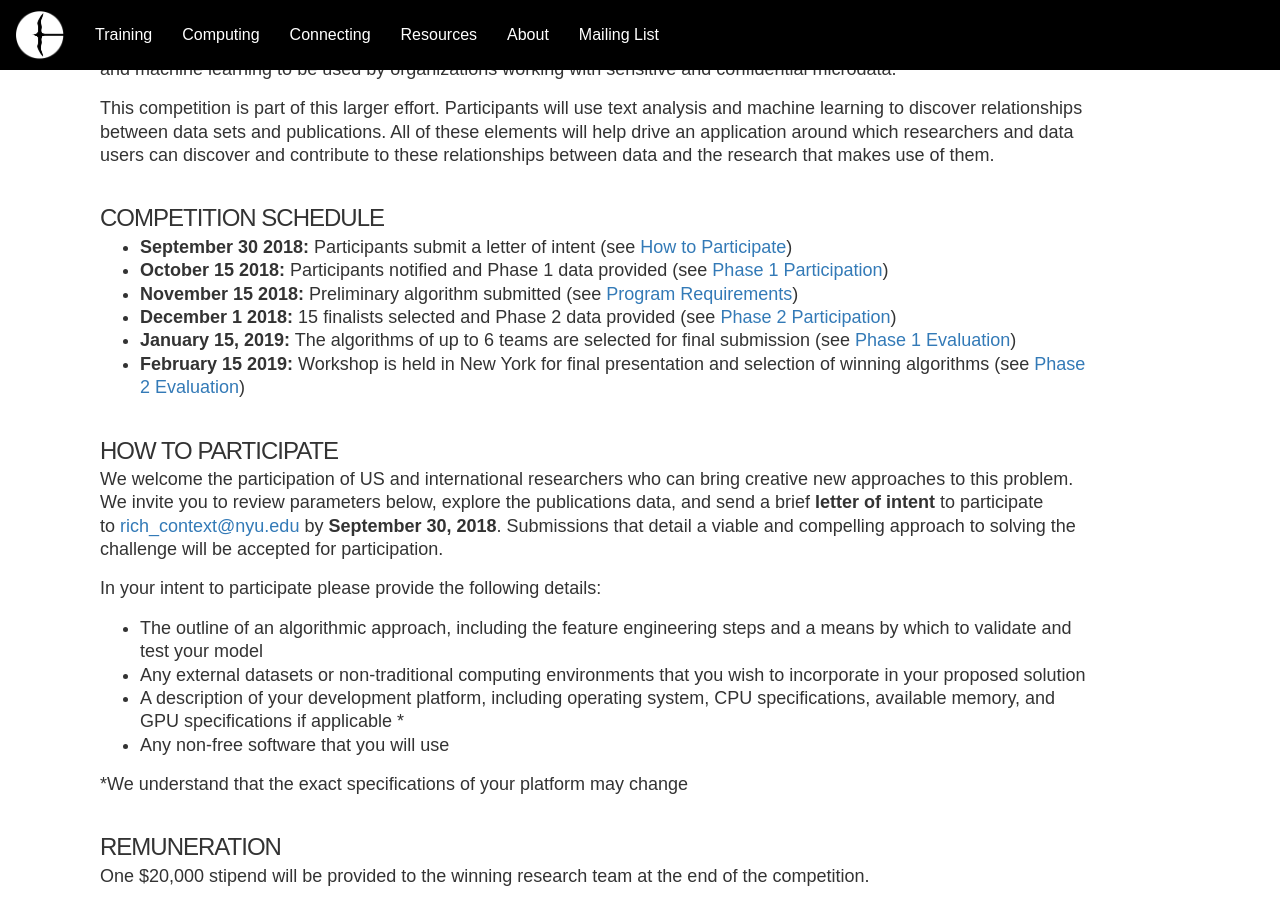
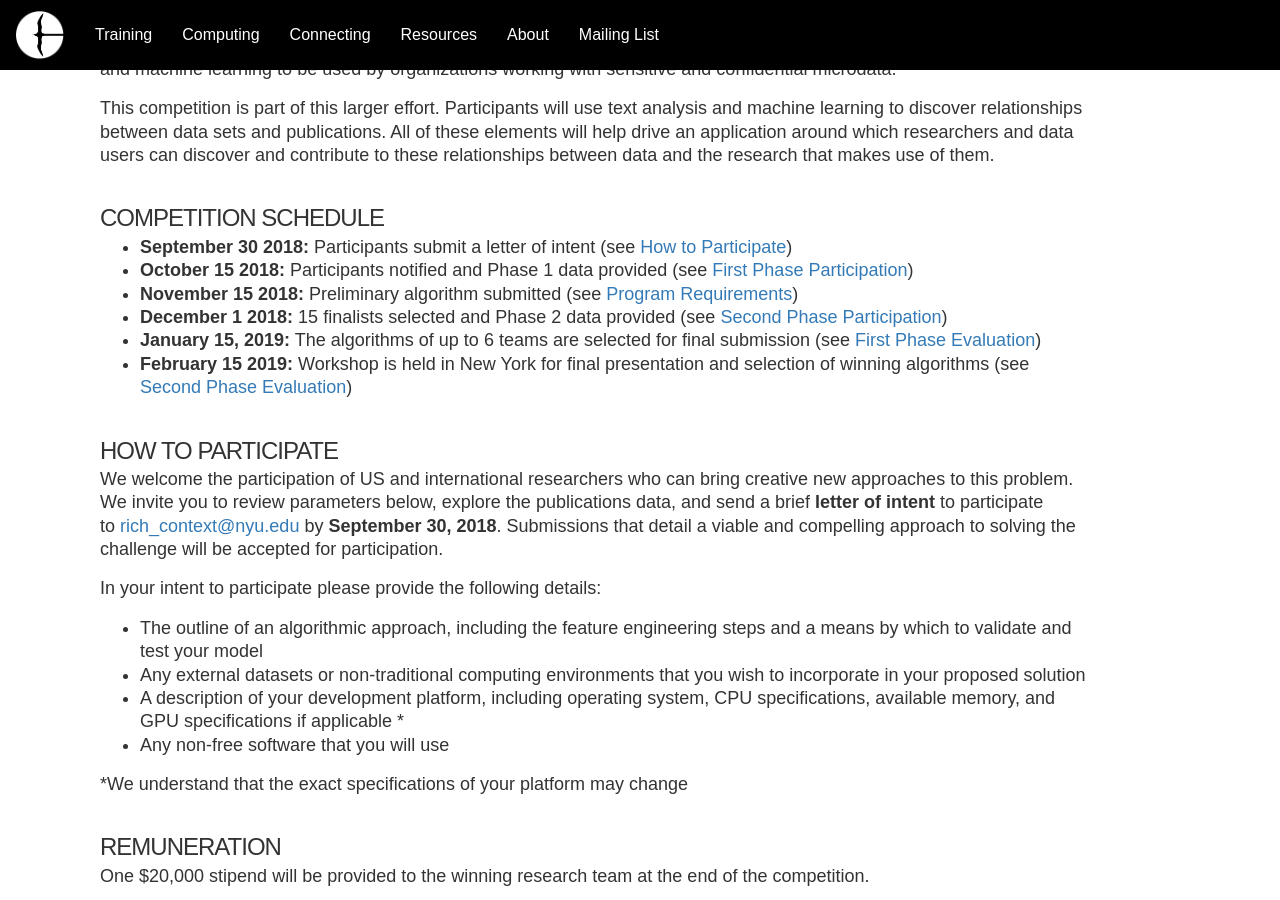
Before and after one commit to NYU-CI/coleridge, a Jekyll site: the page built from pages/richcontextcompetition.html, in a window 1280 px wide and 900 px high, scrolled down 1286 px. Built offline with Jekyll 4.4.1, drawn with Linux system fonts in a browser that asks for light colours; nearby versions of some CDN libraries.

Commit message:
Small edits

```diff
--- a/pages/richcontextcompetition.html
+++ b/pages/richcontextcompetition.html
@@ -74,11 +74,11 @@ permalink: richcontextcompetition.html
     <div class="col-sm-12">
       <ul class="comp-list">
       <li><strong>September 30 2018:</strong> Participants submit a letter of intent (see <a href="#howtoparticipate">How to Participate</a>)</li>
-      <li><strong>October 15 2018:</strong> Participants notified and Phase 1 data provided (see <a href="#phase1participation">Phase 1 Participation</a>)</li>
+      <li><strong>October 15 2018:</strong> Participants notified and Phase 1 data provided (see <a href="#phase1participation">First Phase Participation</a>)</li>
       <li><strong>November 15 2018:</strong> Preliminary algorithm submitted (see <a href="#programreqs">Program Requirements</a>)</li>
-      <li><strong>December 1 2018:</strong> 15 finalists selected and Phase 2 data provided (see <a href="#phase2participation">Phase 2 Participation</a>)</li>
-      <li><strong>January 15, 2019:</strong> The algorithms of up to 6 teams are selected for final submission (see <a href="#phase1evaluation">Phase 1 Evaluation</a>)</li>
-      <li><strong>February 15 2019:</strong> Workshop is held in New York for final presentation and selection of winning algorithms (see <a href="#phase2evaluation">Phase 2 Evaluation</a>)</li>
+      <li><strong>December 1 2018:</strong> 15 finalists selected and Phase 2 data provided (see <a href="#phase2participation">Second Phase Participation</a>)</li>
+      <li><strong>January 15, 2019:</strong> The algorithms of up to 6 teams are selected for final submission (see <a href="#phase1evaluation">First Phase Evaluation</a>)</li>
+      <li><strong>February 15 2019:</strong> Workshop is held in New York for final presentation and selection of winning algorithms (see <a href="#phase2evaluation">Second Phase Evaluation</a>)</li>
       </ul>
     </div>
 
```
